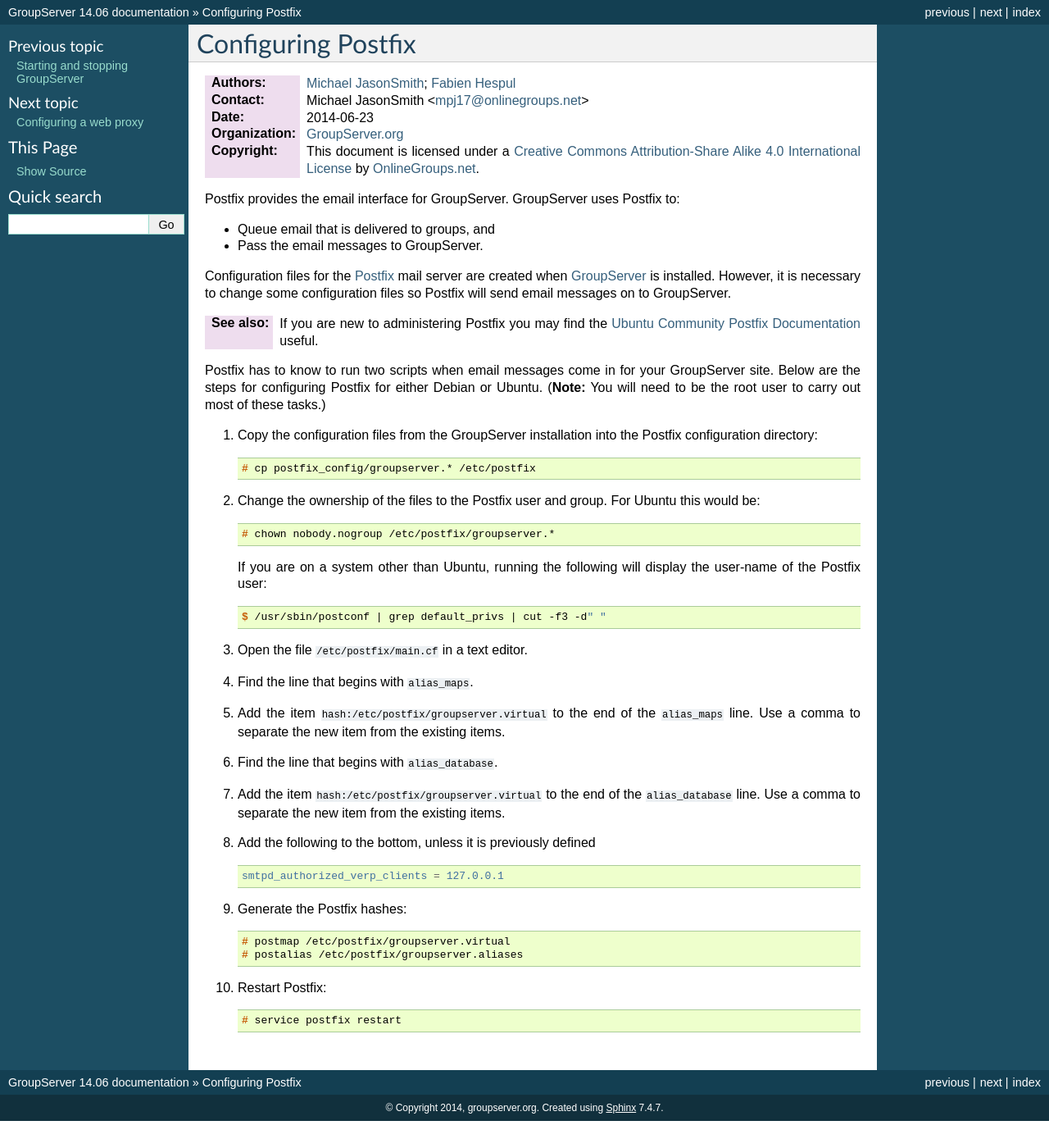
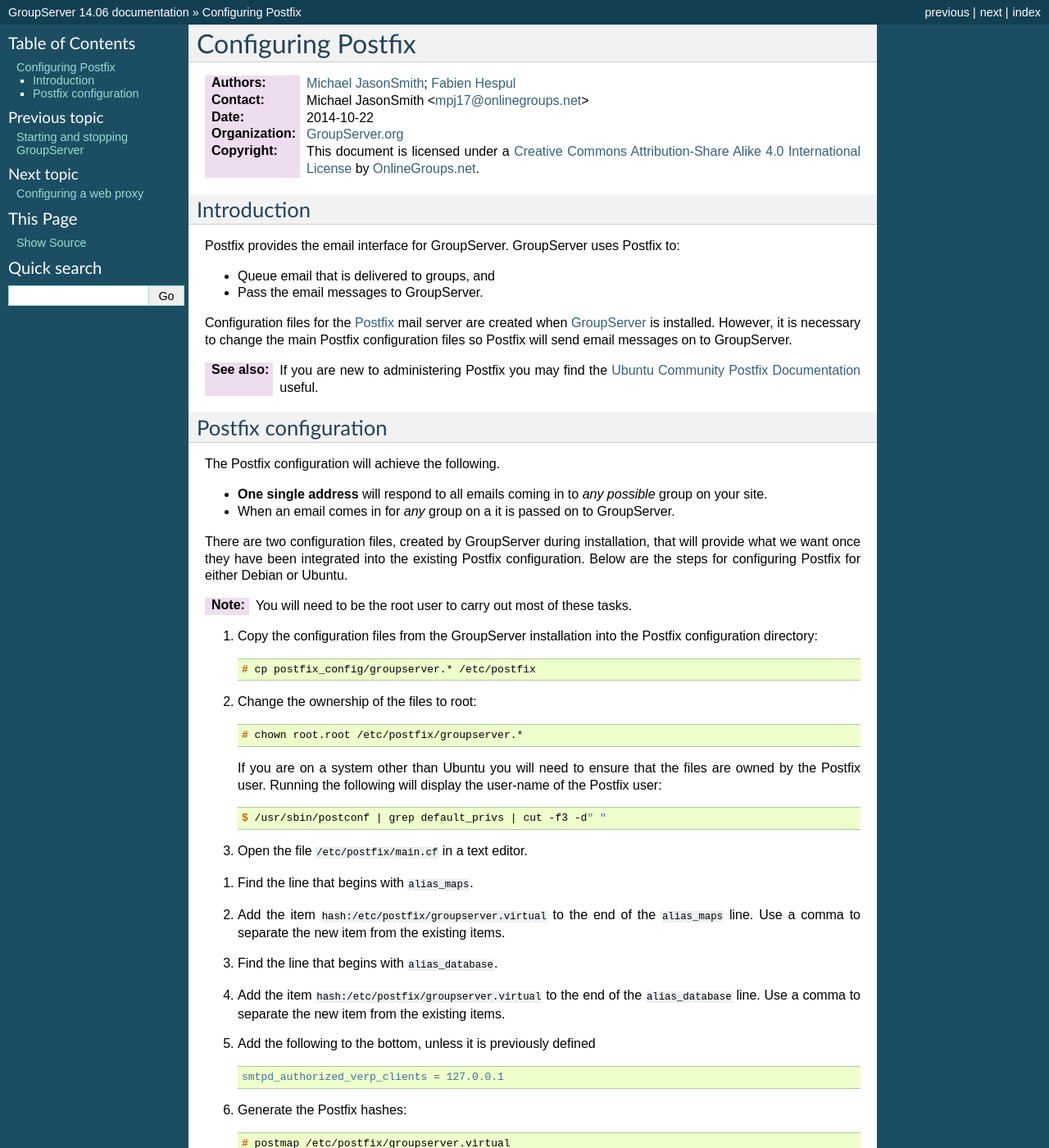
Before and after one commit to groupserver/buildout, a Sphinx documentation site: the page built from docs/postfix-configure.rst, in a window 1280 px wide and 1400 px high. Shown: the whole window at 82% size. Built offline with Sphinx 7.4.7, drawn with Linux system fonts in a browser that asks for light colours.

Commit message:
Adding to the Postfix documentation

```diff
--- a/docs/postfix-configure.rst
+++ b/docs/postfix-configure.rst
@@ -4,13 +4,16 @@
 
 :Authors: `Michael JasonSmith`_; `Fabien Hespul`_
 :Contact: Michael JasonSmith <mpj17@onlinegroups.net>
-:Date: 2014-06-23
+:Date: 2014-10-22
 :Organization: `GroupServer.org`_
 :Copyright: This document is licensed under a
   `Creative Commons Attribution-Share Alike 4.0 International License`_
   by `OnlineGroups.net`_.
 
 .. highlight:: console
+
+Introduction
+============
 
 Postfix provides the email interface for GroupServer. GroupServer
 uses Postfix to:
@@ -19,36 +22,53 @@
 * Pass the email messages to GroupServer.
 
 Configuration files for the Postfix_ mail server are created when
-GroupServer_ is installed. However, it is necessary to change
-some configuration files so Postfix will send email messages on
-to GroupServer.
+GroupServer_ is installed. However, it is necessary to change the
+main Postfix configuration files so Postfix will send email
+messages on to GroupServer.
 
 :See also: If you are new to administering Postfix you may find
            the `Ubuntu Community Postfix Documentation`_ useful.
 
-.. _Ubuntu Community Postfix Documentation: https://help.ubuntu.com/community/Postfix
+.. _Ubuntu Community Postfix Documentation:
+   https://help.ubuntu.com/community/Postfix
 
-Postfix has to know to run two scripts when email messages come
-in for your GroupServer site. Below are the steps for configuring
-Postfix for either Debian or Ubuntu. (**Note:** You will need to
-be the root user to carry out most of these tasks.)
+Postfix configuration
+=====================
+
+The Postfix configuration will achieve the following.
+
+* **One single address** will respond to all emails coming in to
+  *any possible* group on your site.
+* When an email comes in for *any* group on a it is passed on to
+  GroupServer.
+
+There are two configuration files, created by GroupServer during
+installation, that will provide what we want once they have been
+integrated into the existing Postfix configuration. Below are the
+steps for configuring Postfix for either Debian or Ubuntu.
+
+:Note: You will need to be the root user to carry out most of
+       these tasks.
 
 #.  Copy the configuration files from the GroupServer
     installation into the Postfix configuration directory::
 
       # cp postfix_config/groupserver.* /etc/postfix
 
-#.  Change the ownership of the files to the Postfix user and
-    group. For Ubuntu this would be::
+#.  Change the ownership of the files to root::
 
-      # chown nobody.nogroup /etc/postfix/groupserver.*
+      # chown root.root /etc/postfix/groupserver.*
 
-    If you are on a system other than Ubuntu, running the
-    following will display the user-name of the Postfix user::
+    If you are on a system other than Ubuntu you will need to
+    ensure that the files are owned by the Postfix user. Running
+    the following will display the user-name of the Postfix
+    user::
 
       $ /usr/sbin/postconf | grep default_privs | cut -f3 -d" "
 
 #.  Open the file ``/etc/postfix/main.cf`` in a text editor.
+
+.. Up to here
 
 #.  Find the line that begins with ``alias_maps``.
 
@@ -86,3 +106,5 @@
 ..  _Creative Commons Attribution-Share Alike 4.0 International License:
     http://creativecommons.org/licenses/by-sa/4.0/
 ..  _Fabien Hespul: http://groupserver.org/p/1e38zikXDqFgXFkmCjqC31
+
+..  LocalWords:  Organization Postfix
```
